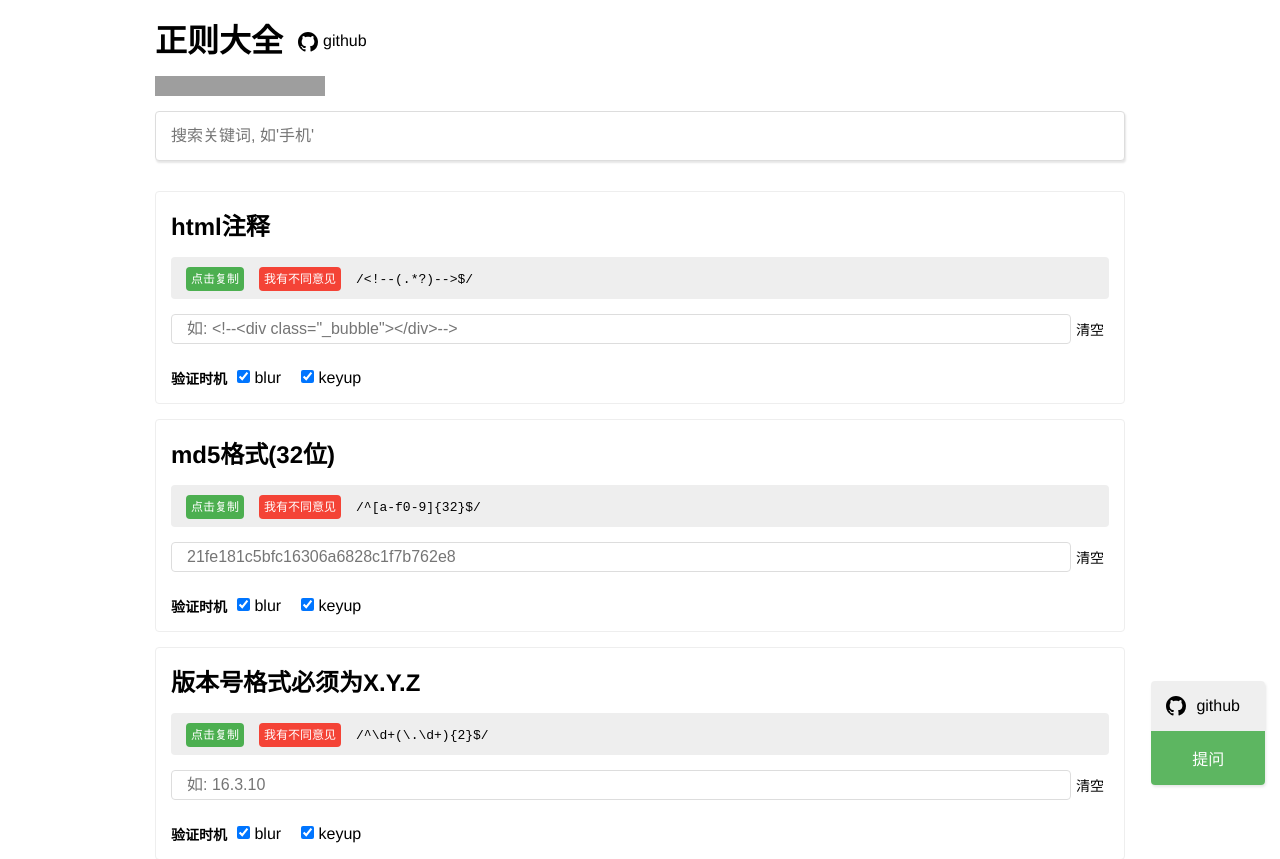
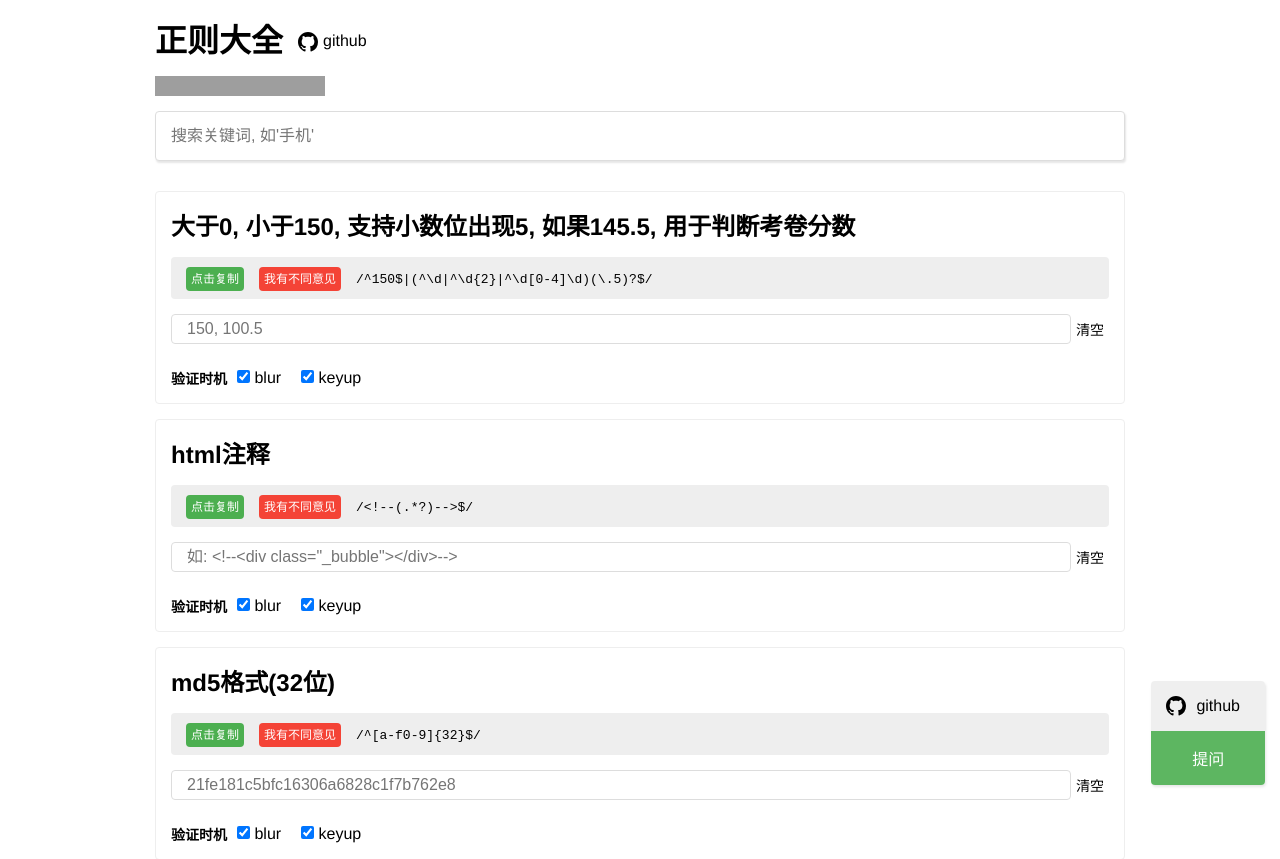
Before and after one commit to any86/any-rule, a Vue app: page / in a window 1280 px wide. Shown: the top 859 px of the page. Built offline with nearby package versions, Linux system fonts and the light colour scheme; grey boxes are pictures that could not be loaded.

Commit message:
feat: 增加大于0小于150判断

```diff
--- a/src/RULES.js
+++ b/src/RULES.js
@@ -1,4 +1,9 @@
 module.exports = [
+    {
+        title: '大于0, 小于150, 支持小数位出现5, 如果145.5, 用于判断考卷分数',
+        rule: /^150$|(^\d|^\d{2}|^\d[0-4]\d)(\.5)?$/,
+        example: '150, 100.5'
+    },
     {
         title: 'html注释',
         rule: /<!--(.*?)-->$/,
```
Also changed, not shown: 1 other file (tests, documents, lock files or other folders).
